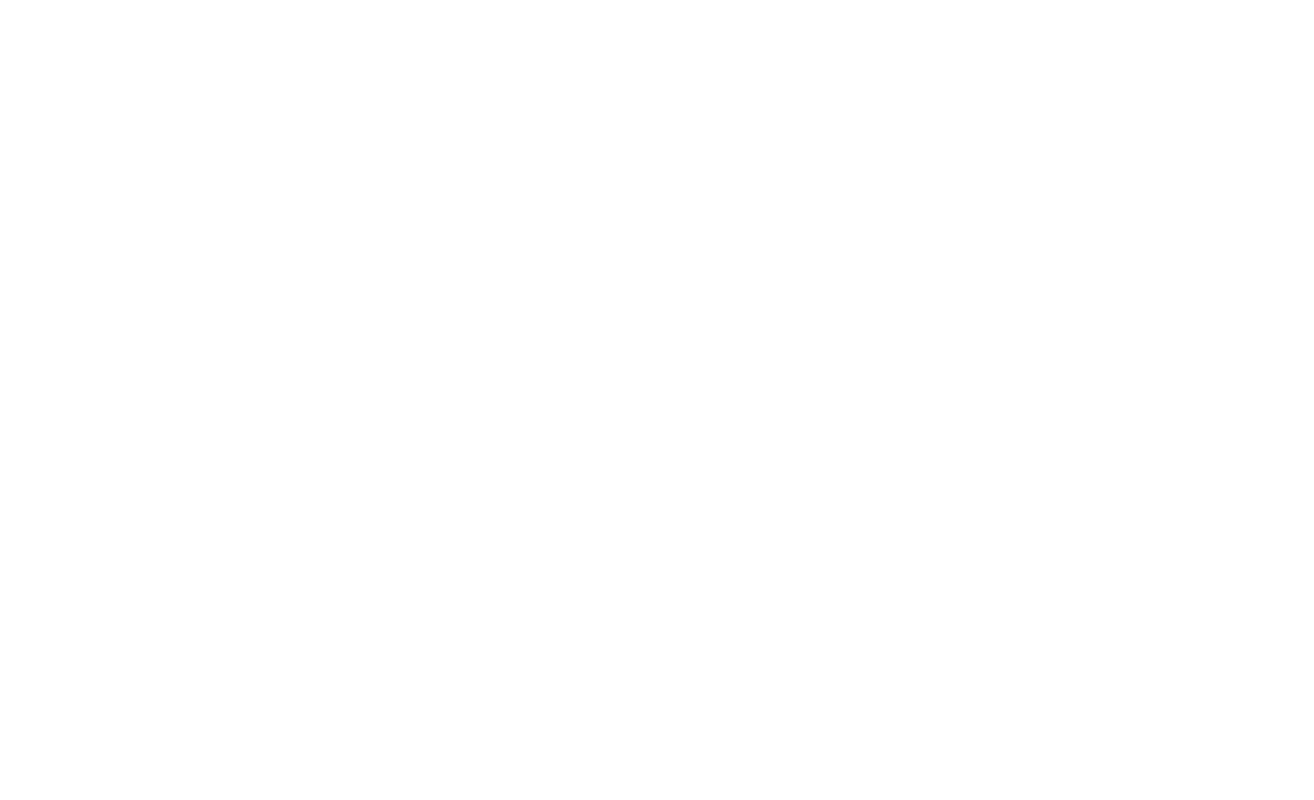
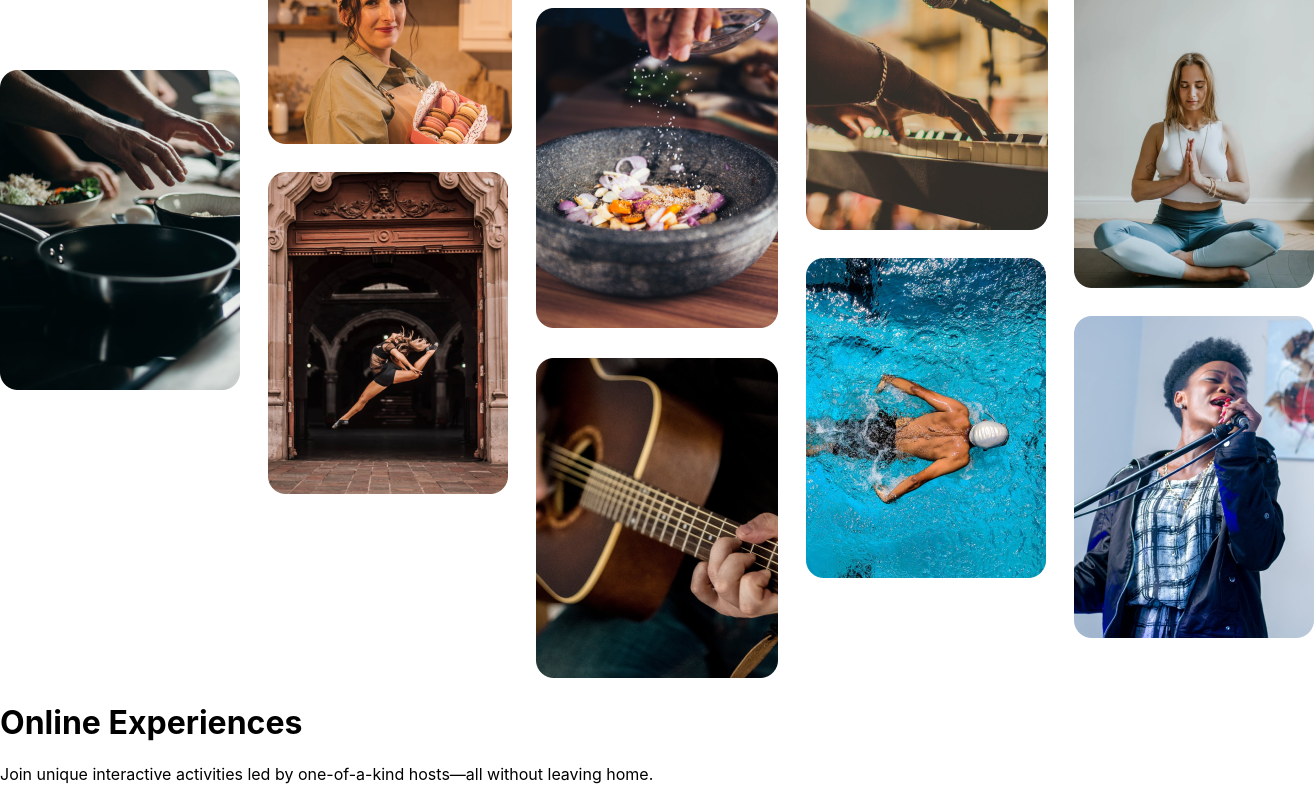
Before and after one commit to alexGrandolph/air-bnb-experiences-clone, a React (Create React App) app: page / in a window 1280 px wide. Shown: the part 162-962 px from the top of the page, 1314 px wide, since content can reach past the window. Before the commit the page ends 800 px from the top, so only its background shows below. Built offline with nearby package versions, Linux system fonts and the light colour scheme.

Commit message:
feat: add Hero component, add to App.js

```diff
--- a/public/index.html
+++ b/public/index.html
@@ -3,6 +3,7 @@
   <head>
     <meta charset="utf-8" />
     <link rel="icon" href="%PUBLIC_URL%/favicon.ico" />
+    <link href="https://fonts.googleapis.com/css2?family=Poppins:wght@300;600&display=swap" rel="stylesheet">
     <meta name="viewport" content="width=device-width, initial-scale=1" />
     <meta name="theme-color" content="#000000" />
     <meta
--- a/src/App.js
+++ b/src/App.js
@@ -1,10 +1,14 @@
 import './App.css';
 import NavBar from './components/NavBar.js'
+import Hero from './components/Hero.js'
 
 
 function App() {
   return (
-    <NavBar />
+    <div>
+      <NavBar />
+      <Hero />
+    </div>
   );
 }
 
--- /dev/null
+++ b/src/components/Hero.js
@@ -0,0 +1,14 @@
+import photogrid from '../assets/images/photo-grid.png';
+
+
+function Hero() {
+  return (
+    <div className="hero-container">
+      <img className="hero-photo-grid" src={photogrid} alt="photo-grid"/>
+      <h1 className="hero-title">Online Experiences</h1>
+      <p className="hero-description">Join unique interactive activities led by one-of-a-kind hosts—all without leaving home.</p>
+    </div>
+  )
+}
+
+export default Hero;
```
